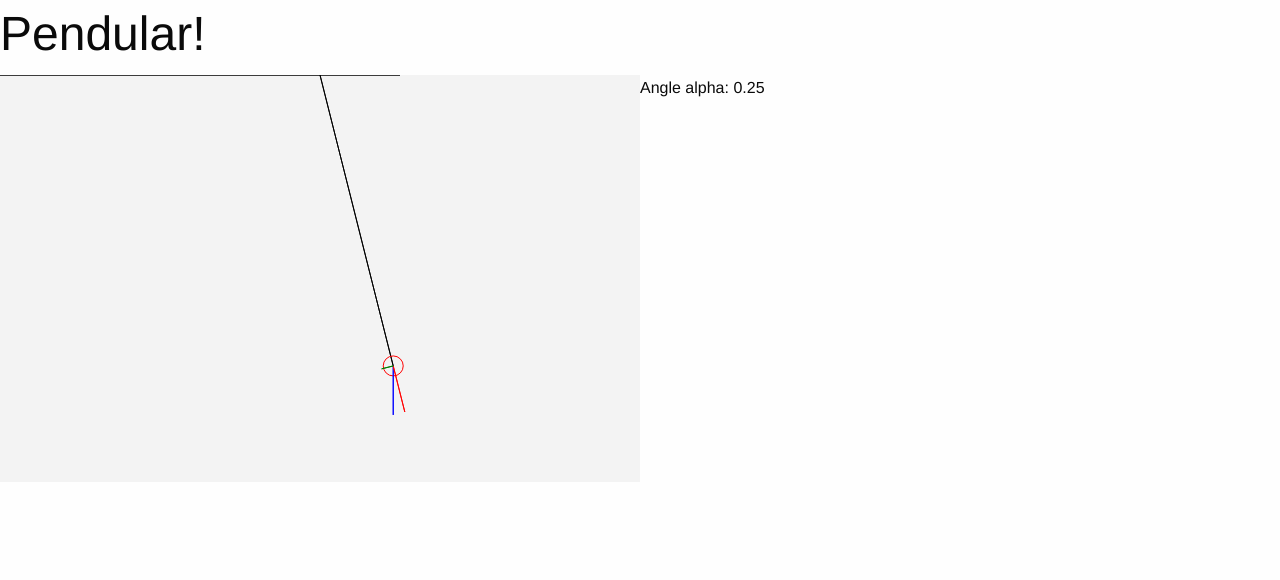
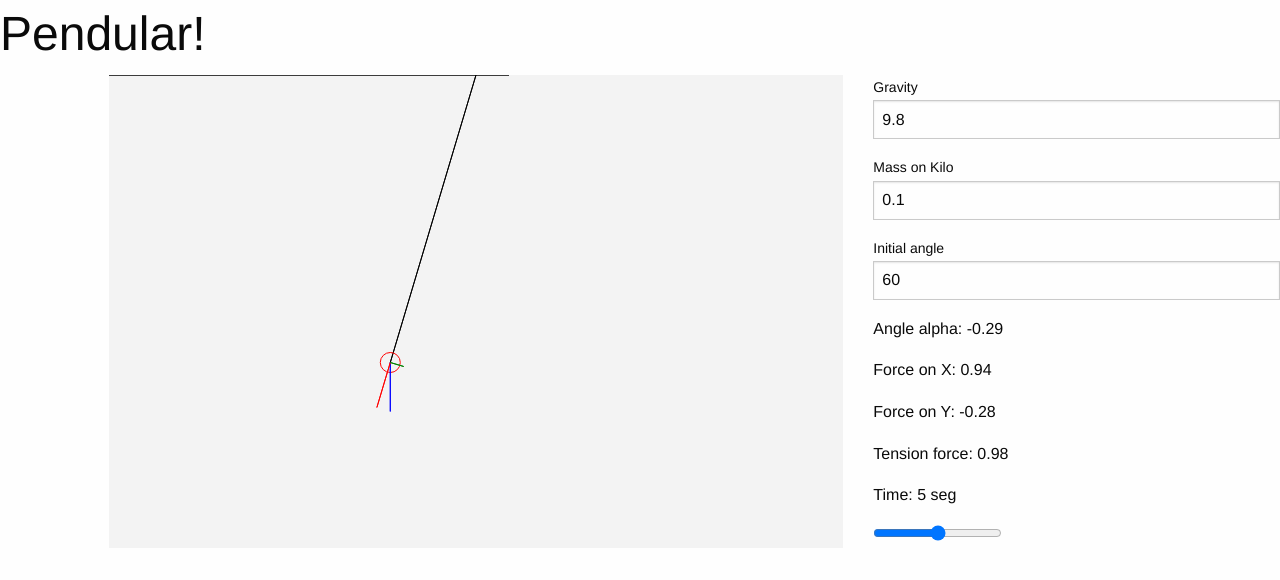
Before and after one commit to mauricioduqueorozco/pendulo, a website: page index.html in a window 1280 px wide. Drawn offline with nearby package versions, Linux system fonts and the light colour scheme.

Commit message:
Calculate forces and display

```diff
--- a/index.html
+++ b/index.html
@@ -13,18 +13,53 @@
 		<script src="https://cdn.jsdelivr.net/npm/foundation-sites@6.5.3/dist/js/foundation.min.js" integrity="sha256-/PFxCnsMh+nTuM0k3VJCRch1gwnCfKjaP8rJNq5SoBg= sha384-9ksAFjQjZnpqt6VtpjMjlp2S0qrGbcwF/rvrLUg2vciMhwc1UJJeAAOLuJ96w+Nj sha512-UMSn6RHqqJeJcIfV1eS2tPKCjzaHkU/KqgAnQ7Nzn0mLicFxaVhm9vq7zG5+0LALt15j1ljlg8Fp9PT1VGNmDw==" crossorigin="anonymous"></script>
 
 		<script src="https://cdn.jsdelivr.net/npm/vue/dist/vue.js"></script>
+  </head>
+  <body>
+    <h1>Pendular!</h1>
+		<div class="grid-x grid-margin-x">
+			<div class="cell small-1"></div>
+		  <div class="cell small-7" id="canvasElement"></div>
+			<div class="cell small-4">
+				<!-- <div id="app-5">
+					<p>{{ message }}</p>
+					<a class="button" v-on:click="reverseMessage">движение маятника</a>
+					<button v-on:click="reverseMessage">Reverse Message</button>
+				</div> -->
+				<div class="grid-x">
+					<div class="cell">
+						<label>
+						  Gravity
+						  <input type="number" value="9.8">
+						</label>
+					</div>
+					<div class="cell">
+						<label>
+							Mass on Kilo
+							<input type="number" value="0.1">
+						</label>
+					</div>
+					<div class="cell">
+						<label>
+							Initial angle
+							<input type="number" value="60">
+						</label>
+					</div>
+				  <div class="cell">
+						<p id="angle_time"></p>
+						<p id="force_x"></p>
+						<p id="force_y"></p>
+						<p id="tension"></p>
+						<p id="time"></p>
+					</div>
+				  <div class="cell">
+						<input type="range" min="1" max="100" step="1">
+					</div>
+				</div>
+			</div>
+		</div>
 
 		<script type="text/javascript" src='server.js'></script>
 		<script type="text/javascript" src='line.js'></script>
-  </head>
-  <body>
-    <h1>Pendular!</h1>
-		<div class="grid-x">
-		  <div class="cell small-6" id="canvasElement"></div>
-			<div class="cell small-6">
-				<p id="p1"></p>
-			</div>
-		</div>
-
+		<script type="text/javascript" src='container.js'></script>
   </body>
 </html>
--- a/server.js
+++ b/server.js
@@ -1,3 +1,4 @@
+
 var PxPorCm = 50,
 		height_canvas = 400,
 		Xo = 0,
@@ -13,15 +14,21 @@ var PxPorCm = 50,
 		c =0,
 		k = -0.1,
 		t = 0,
-		long_cuerda = 300, // metros longitud de pendulo
+		long_cuerda = 300, // cm longitud de pendulo
 		g = 9.8, // gravity m/s2x
 		mass = 0.1,
-		sample_time = 100; // Senconds
+		sample_time = 5; // Senconds
 
 window.onload = function() {
+	start()
+};
+
+
+function start(){
+
 	var canvasElement = document.getElementById('canvasElement')
 
-  canvasElement.style.background = "#f3f3f3";
+	canvasElement.style.background = "#f3f3f3";
 
 	var canvas = document.createElement("canvas");
 	canvas.width = canvasElement.clientWidth;
@@ -29,7 +36,7 @@ window.onload = function() {
 	canvas.height = height_canvas;
 
 
-  canvasElement.appendChild(canvas);
+	canvasElement.appendChild(canvas);
 	var ctx = canvas.getContext("2d");
 
 
@@ -99,12 +106,17 @@ window.onload = function() {
 		Dalfa = DArc / (long_cuerda / 1000);
 		alfa = alfa - Dalfa;
 
-		document.getElementById("p1").innerHTML = "Angle alpha: "  + Math.round(alfa * 100) / 100;
+		var fx = (Math.round(mass * g * Math.cos(alfa) * 100) / 100);
+		var fy = (Math.round(mass * g * Math.sin(alfa) * 100) / 100);
+		var tenss = Math.sqrt((fx * fx) + (fy * fy));
 
+		document.getElementById("angle_time").innerHTML = "Angle alpha: "  + Math.round(alfa * 100) / 100;
+		document.getElementById("force_x").innerHTML = "Force on X: "  + fx;
+		document.getElementById("force_y").innerHTML = "Force on Y: "  + fy;
+		document.getElementById("tension").innerHTML = "Tension force: "  + Math.round(tenss * 100) / 100;
+		document.getElementById("time").innerHTML = "Time: " + Math.round(t) + " seg";
 		init(alfa)
 		// init()
 
 	}, sample_time);
-
-
-};
+}
```
Also changed, not shown: container.js (added, +11 -0 lines), README.md, 2 other files.
